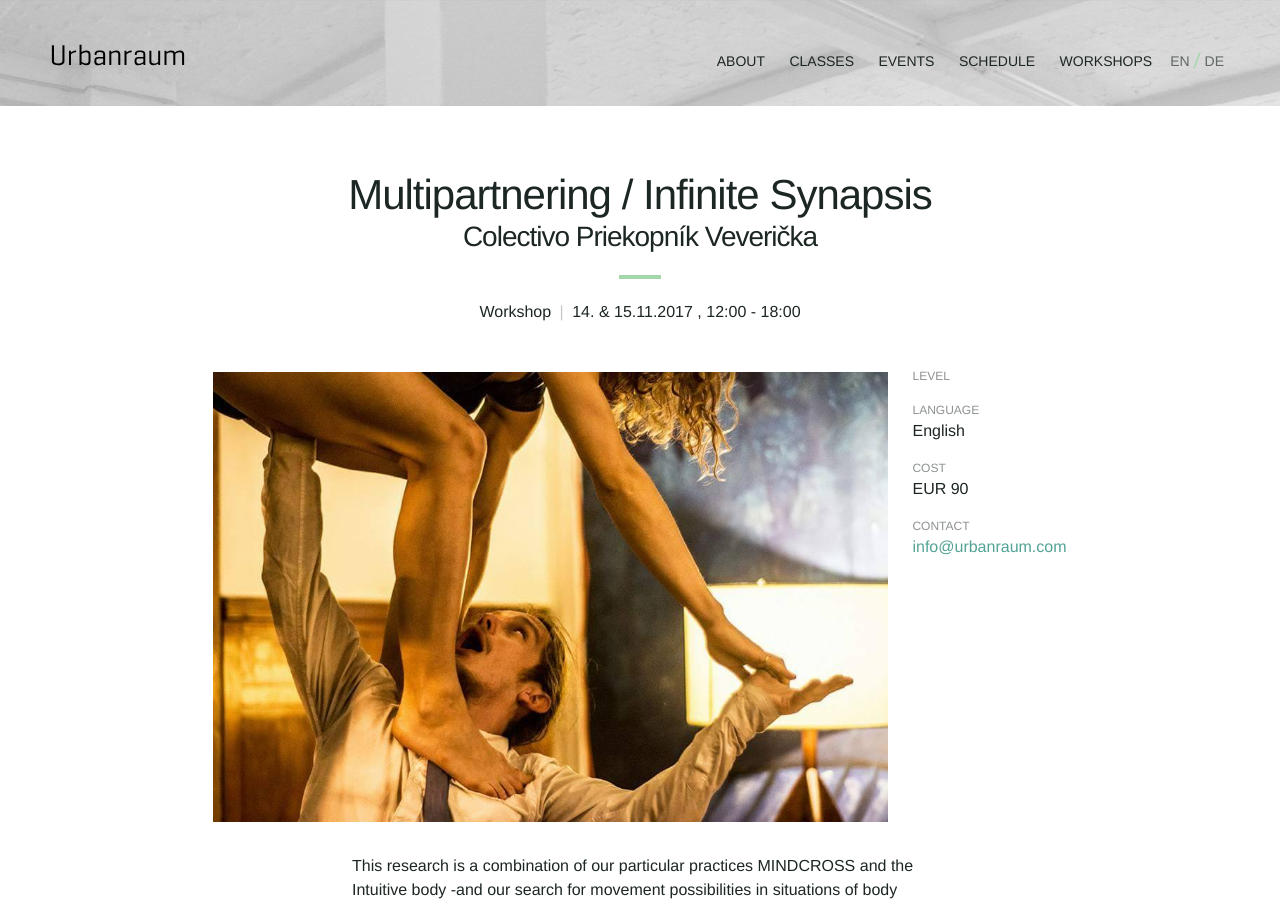
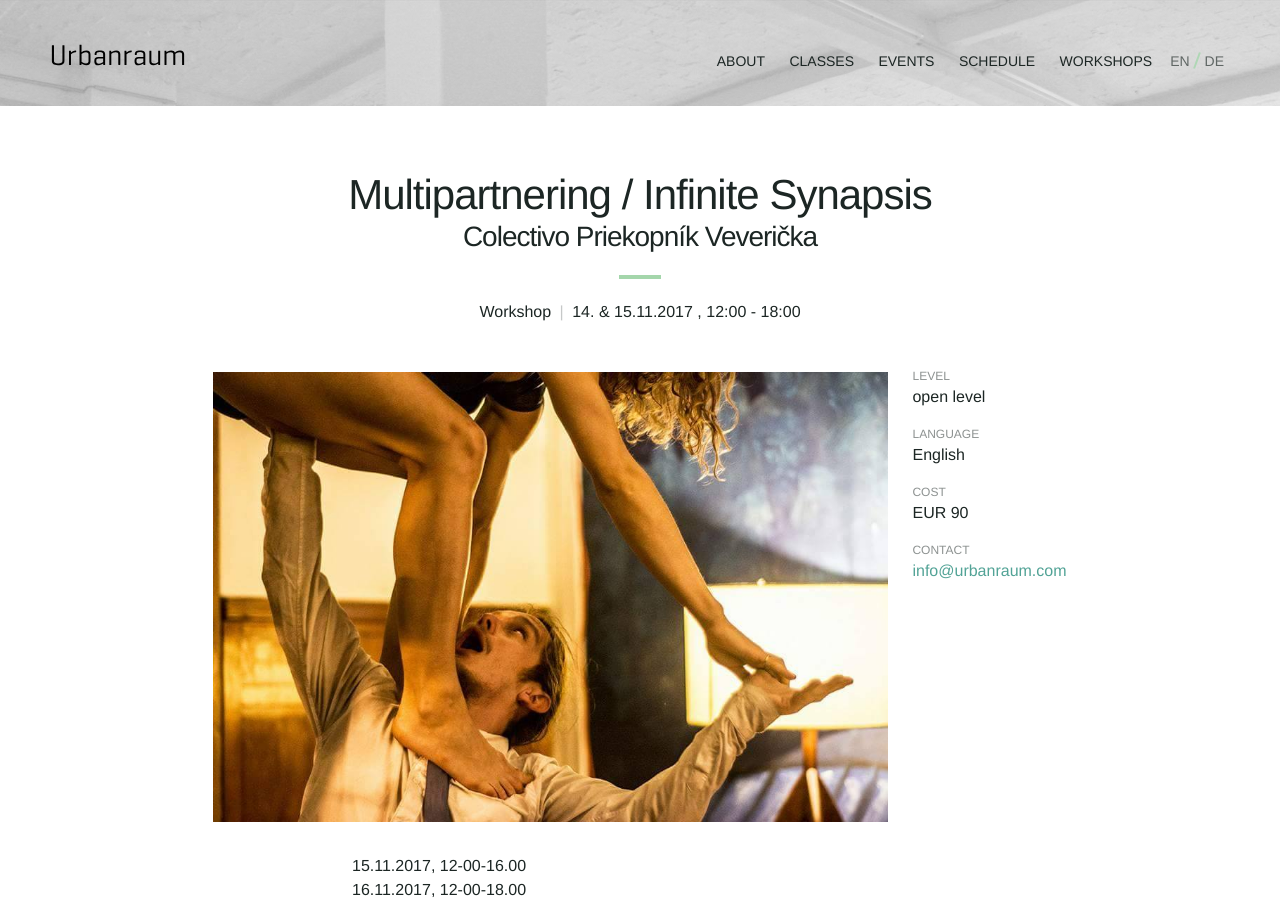
Before and after one commit to Kriesse/urbanraum, a Jekyll site: the page built from _workshops/multipartnering-infinite-synapsis.md, in a window 1280 px wide and 900 px high. Built offline with Jekyll 4.4.1, drawn with Linux system fonts in a browser that asks for light colours; nearby versions of some CDN libraries.

Commit message:
Update multipartnering-infinite-synapsis.md

```diff
--- a/_workshops/multipartnering-infinite-synapsis.md
+++ b/_workshops/multipartnering-infinite-synapsis.md
@@ -23,10 +23,10 @@ language_de: "Englisch"
 type_de: "Workshop"
 
 level_en: |
-
+  open level
 
 level_de: |
-
+  open level
 
 price_en: |
   EUR 90
@@ -37,6 +37,9 @@ price_de: |
 
 
 description_en: |
+  15.11.2017, 12-00-16.00
+  16.11.2017, 12-00-18.00
+
   This research is a combination of our particular practices MINDCROSS and the Intuitive body -and our search for movement possibilities in situations of body interaction.
   In the workshop we explore partnering elements, and we bring the same to be applied in trios, quartets, quintets, groups and masses.
   We work under the premise of empathy as a communication tool, term that should not be confused with condescension or indifference. Through the game of empathy we come to the study of three basic actions to the work of body interaction: to follow, to resist, to transform.
```
